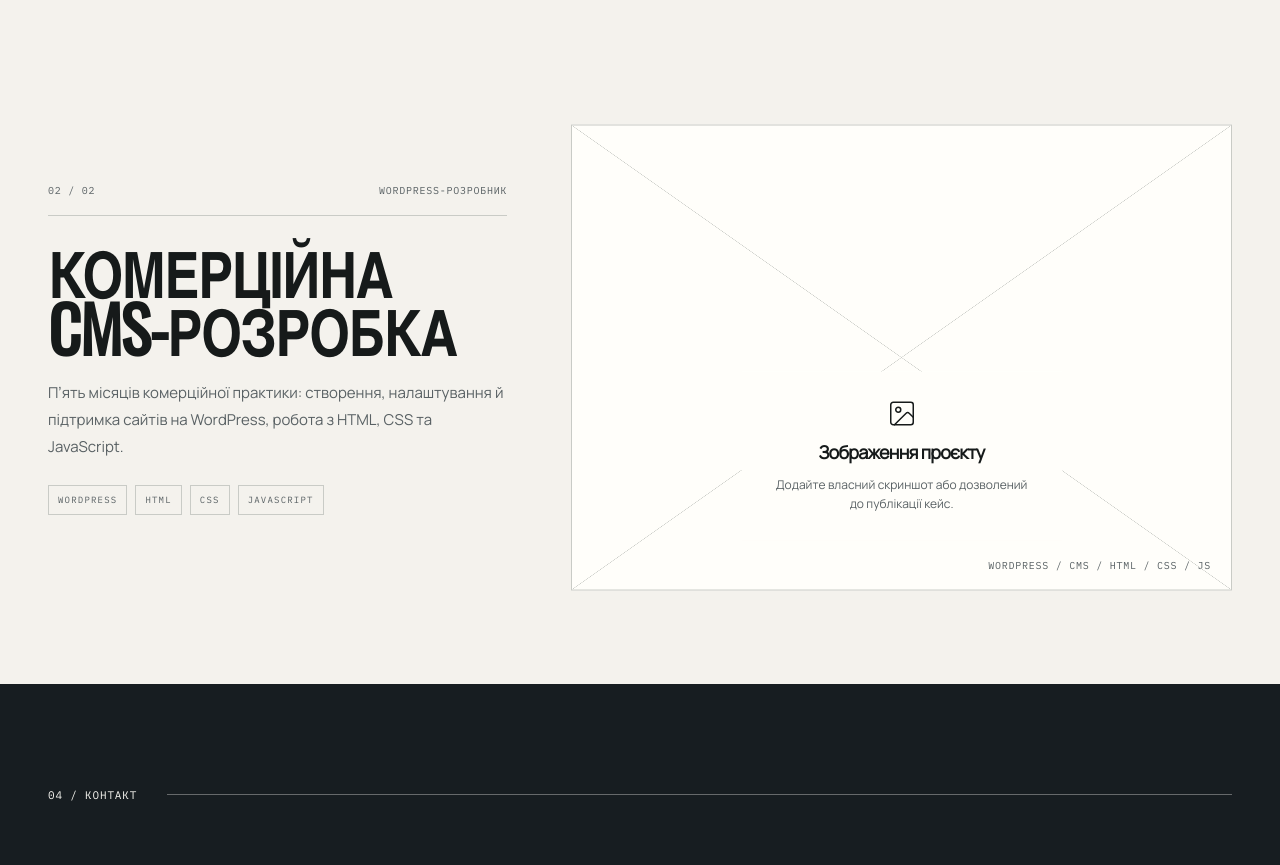
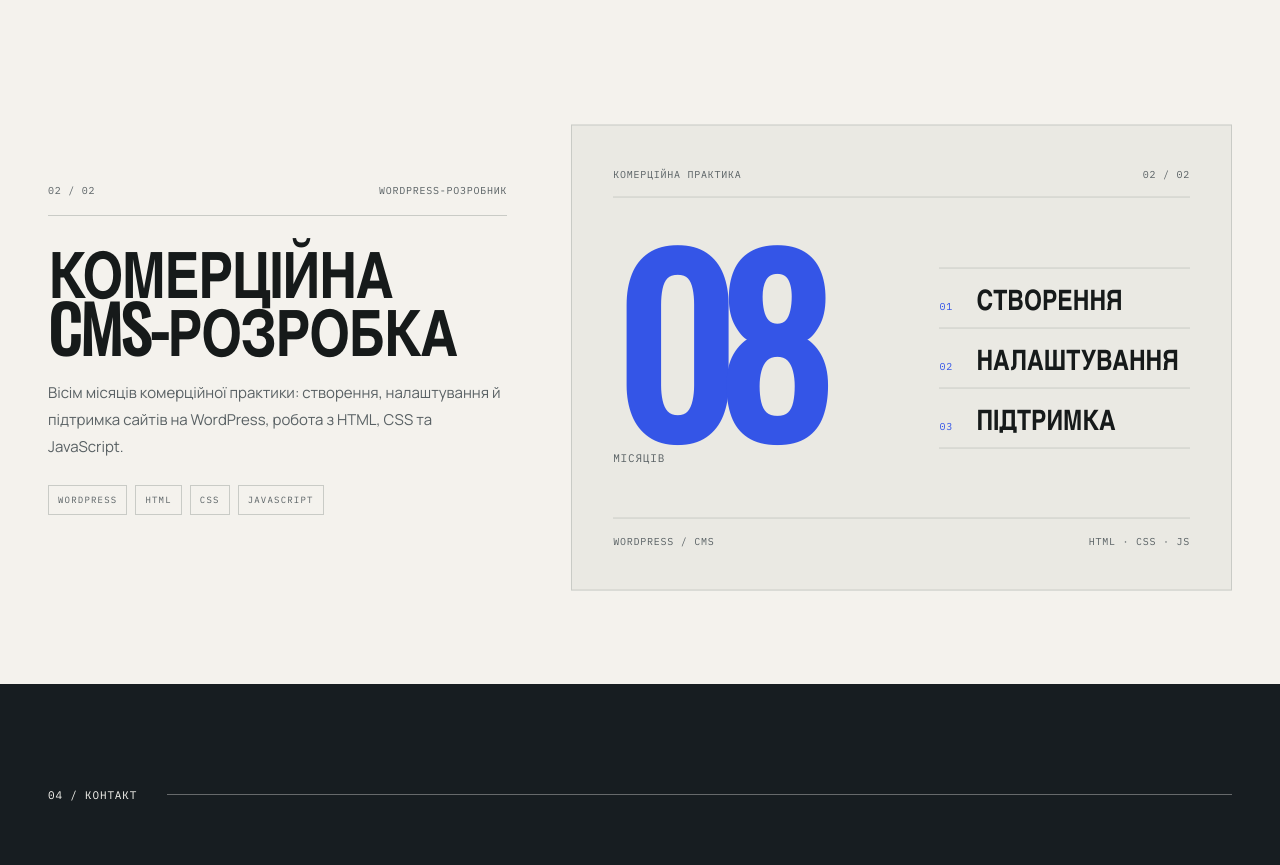
Before and after one commit to molnex/portfolio, a React (Vite) app: page / in a window 1280 px wide. Shown: the part 3500-4365 px from the top of the page. Built offline with nearby package versions, Linux system fonts and the light colour scheme.

Commit message:
Replace CMS placeholder with editorial experience graphic

```diff
--- a/src/components/Work.tsx
+++ b/src/components/Work.tsx
@@ -1,17 +1,22 @@
 import { motion, useReducedMotion, useScroll, useTransform, type MotionValue } from 'framer-motion';
-import { ArrowUpRight, Image as ImageIcon } from 'lucide-react';
+import { ArrowUpRight } from 'lucide-react';
 import { useRef } from 'react';
 import { useLanguage } from '../context/LanguageContext';
 import { copy } from '../content/copy';
 import { projects, type Project } from '../data/projects';
 import { fadeUp, maskLine, sectionViewport, stagger } from '../lib/motion';
 
-function ProjectVisual({ project, language, imageNeeded, imageNote, visualY }: { project: Project; language: 'uk' | 'en'; imageNeeded: string; imageNote: string; visualY: number | MotionValue<number> }) {
+function ProjectVisual({ project, language, visualY }: { project: Project; language: 'uk' | 'en'; visualY: number | MotionValue<number> }) {
   const previewCopy = copy[language];
-  if (project.kind === 'cms') return <motion.figure className="project-visual cms-visual" style={{ y: visualY }}>
-    <div className="cms-cross one" aria-hidden="true" /><div className="cms-cross two" aria-hidden="true" />
-    <div className="cms-placeholder"><ImageIcon size={30} strokeWidth={1.2} aria-hidden="true" /><strong>{imageNeeded}</strong><span>{imageNote}</span></div>
-    <figcaption className="mono visual-caption">WORDPRESS / CMS / HTML / CSS / JS</figcaption>
+  if (project.kind === 'cms') return <motion.figure className="project-visual cms-visual" style={{ y: visualY }} aria-label={previewCopy.work.cms.ariaLabel}>
+    <div className="cms-art" aria-hidden="true">
+      <div className="cms-topline mono"><span>{previewCopy.work.cms.eyebrow}</span><span>02 / 02</span></div>
+      <div className="cms-middle">
+        <div className="cms-duration"><strong>08</strong><span className="mono">{previewCopy.work.cms.months}</span></div>
+        <ol className="cms-stages">{previewCopy.work.cms.stages.map((stage, index) => <li key={stage}><span className="mono">0{index + 1}</span><strong>{stage}</strong></li>)}</ol>
+      </div>
+      <div className="cms-bottomline mono"><span>WORDPRESS / CMS</span><span>HTML · CSS · JS</span></div>
+    </div>
   </motion.figure>;
 
   return <motion.figure className="project-visual portfolio-visual" style={{ y: visualY }} aria-label={language === 'uk' ? 'Стилізований preview цього портфоліо' : 'Stylized preview of this portfolio'}>
@@ -31,7 +36,7 @@ function ProjectCard({ project, language, t }: { project: Project; language: 'uk
   const visualY = useTransform(scrollYProgress, [0, 1], [16, -16]);
 
   return <motion.article ref={cardRef} className={`project project-${project.kind}`} initial={reduced ? false : 'hidden'} whileInView="visible" viewport={sectionViewport} variants={fadeUp}>
-    <ProjectVisual project={project} language={language} imageNeeded={t.work.imageNeeded} imageNote={t.work.imageNote} visualY={reduced ? 0 : visualY} />
+    <ProjectVisual project={project} language={language} visualY={reduced ? 0 : visualY} />
     <div className="project-content">
       <div className="project-kicker mono"><span>{project.number} / 02</span><span>{project.role[language]}</span></div>
       <h3>{project.title[language]}</h3>
--- a/src/content/copy.ts
+++ b/src/content/copy.ts
@@ -8,7 +8,7 @@ type SiteCopy = {
   hero: { line1: string; line2: string; intro: string; body: string; viewWork: string; contact: string; scroll: string; availability: string; craft: string };
   about: { label: string; title: string; lead: string; detail: string; facts: { label: string; title: string; body: string }[] };
   stack: { label: string; title: string; intro: string; categories: Record<'ecosystem' | 'language' | 'styling' | 'animation' | 'commercial', string> };
-  work: { label: string; title: string; intro: string; live: string; source: string; imageNeeded: string; imageNote: string };
+  work: { label: string; title: string; intro: string; live: string; source: string; cms: { eyebrow: string; months: string; stages: [string, string, string]; ariaLabel: string } };
   contact: { label: string; title1: string; title2: string; intro: string; emailAction: string; copyright: string; backTop: string; socialLabel: string };
 };
 
@@ -35,7 +35,7 @@ export const copy: Record<Language, SiteCopy> = {
       ],
     },
     stack: { label: '02 / Інструменти', title: 'Технології в роботі.', intro: 'Мій робочий набір для побудови адаптивних інтерфейсів — від структури до руху.', categories: { ecosystem: 'Екосистема', language: 'Мова', styling: 'Стилі', animation: 'Анімація', commercial: 'CMS' } },
-    work: { label: '03 / Роботи', title: 'Вибрані проєкти.', intro: 'Особистий продукт і комерційна практика. Кожна робота — нагода поєднати увагу до деталей із чистою реалізацією.', live: 'Відкрити сайт', source: 'Переглянути код', imageNeeded: 'Зображення проєкту', imageNote: 'Додайте власний скриншот або дозволений до публікації кейс.' },
+    work: { label: '03 / Роботи', title: 'Вибрані проєкти.', intro: 'Особистий продукт і комерційна практика. Кожна робота — нагода поєднати увагу до деталей із чистою реалізацією.', live: 'Відкрити сайт', source: 'Переглянути код', cms: { eyebrow: 'Комерційна практика', months: 'місяців', stages: ['Створення', 'Налаштування', 'Підтримка'], ariaLabel: '8 місяців комерційної WordPress-практики: створення, налаштування та підтримка сайтів.' } },
     contact: { label: '04 / Контакт', title1: 'Є ідея?', title2: 'Поговорімо.', intro: 'Відкритий до frontend-ролей і цікавих цифрових продуктів.', emailAction: 'Написати листа', copyright: 'Василь Липка. Всі права захищено.', backTop: 'На початок', socialLabel: 'Соціальні мережі' },
   },
   en: {
@@ -60,7 +60,7 @@ export const copy: Record<Language, SiteCopy> = {
       ],
     },
     stack: { label: '02 / Toolkit', title: 'Tools of the trade.', intro: 'The tools I use to build responsive interfaces, from structure to motion.', categories: { ecosystem: 'Ecosystem', language: 'Language', styling: 'Styling', animation: 'Motion', commercial: 'CMS' } },
-    work: { label: '03 / Work', title: 'Selected work.', intro: 'A personal product and commercial practice. Each piece is a chance to pair careful details with clean implementation.', live: 'Visit website', source: 'View source', imageNeeded: 'Project imagery', imageNote: 'Add your own screenshot or a case study approved for publication.' },
+    work: { label: '03 / Work', title: 'Selected work.', intro: 'A personal product and commercial practice. Each piece is a chance to pair careful details with clean implementation.', live: 'Visit website', source: 'View source', cms: { eyebrow: 'Commercial practice', months: 'months', stages: ['Build', 'Configure', 'Maintain'], ariaLabel: '8 months of commercial WordPress practice: building, configuring and maintaining websites.' } },
     contact: { label: '04 / Contact', title1: 'Have an idea?', title2: "Let's talk.", intro: 'Open to frontend roles and thoughtful digital products.', emailAction: 'Send an email', copyright: 'Vasyl Lypka. All rights reserved.', backTop: 'Back to top', socialLabel: 'Social links' },
   },
 };
--- a/src/data/projects.ts
+++ b/src/data/projects.ts
@@ -29,8 +29,8 @@ export const projects: Project[] = [
     title: { uk: 'Комерційна CMS-розробка', en: 'Commercial CMS development' },
     role: { uk: 'WordPress-розробник', en: 'WordPress developer' },
     description: {
-      uk: 'Пʼять місяців комерційної практики: створення, налаштування й підтримка сайтів на WordPress, робота з HTML, CSS та JavaScript.',
-      en: 'Five months of commercial practice: building, configuring and maintaining WordPress sites, working with HTML, CSS and JavaScript.',
+      uk: 'Вісім місяців комерційної практики: створення, налаштування й підтримка сайтів на WordPress, робота з HTML, CSS та JavaScript.',
+      en: 'Eight months of commercial practice: building, configuring and maintaining WordPress sites, working with HTML, CSS and JavaScript.',
     },
     technologies: ['WordPress', 'HTML', 'CSS', 'JavaScript'],
   },
--- a/src/index.css
+++ b/src/index.css
@@ -163,14 +163,21 @@ svg { flex-shrink: 0; }
 .preview-blue { align-self: flex-start; margin-top: 5%; padding: 2% 3%; background: #3455e7; color: #fff; font: 500 clamp(4px, .45vw, 7px) 'IBM Plex Mono', monospace; }
 .preview-footer { display: flex; justify-content: space-between; padding: 2% 5%; border-top: 1px solid #c5c6c0; color: #555; font: 500 clamp(4px, .45vw, 7px) 'IBM Plex Mono', monospace; text-transform: uppercase; }
 .visual-caption { position: absolute; right: 20px; bottom: 17px; left: 20px; color: #f2f2ee; font-size: 10px; text-align: right; }
-.cms-visual { place-items: center; border: 1px solid var(--line); background: var(--surface); }
-.cms-visual::before, .cms-visual::after { position: absolute; inset: 0; pointer-events: none; content: ''; }
-.cms-visual::before { background: linear-gradient(to bottom right, transparent calc(50% - .5px), var(--line) 50%, transparent calc(50% + .5px)); }
-.cms-visual::after { background: linear-gradient(to top right, transparent calc(50% - .5px), var(--line) 50%, transparent calc(50% + .5px)); }
-.cms-placeholder { z-index: 1; display: grid; justify-items: center; gap: 10px; max-width: 320px; padding: 27px; background: var(--surface); color: var(--ink); text-align: center; }
-.cms-placeholder strong { font-size: 18px; font-weight: 600; letter-spacing: -.04em; }
-.cms-placeholder span { color: var(--muted); font-size: 12px; line-height: 1.55; }
-.cms-visual .visual-caption { color: var(--muted); }
+.cms-visual { display: flex; padding: clamp(22px, 3.2vw, 48px); border: 1px solid var(--line); background: var(--surface-alt); color: var(--ink); }
+.cms-art { display: flex; flex-direction: column; width: 100%; min-width: 0; }
+.cms-topline, .cms-bottomline { display: flex; justify-content: space-between; gap: 14px; color: var(--muted); font-size: 10px; line-height: 1.5; }
+.cms-topline { padding-bottom: 15px; border-bottom: 1px solid var(--line); }
+.cms-bottomline { padding-top: 15px; border-top: 1px solid var(--line); }
+.cms-middle { display: grid; grid-template-columns: minmax(0, 1.1fr) minmax(0, .9fr); align-items: center; flex: 1; gap: 20px; min-height: 0; }
+.cms-duration { display: flex; flex-direction: column; align-items: flex-start; min-width: 0; }
+.cms-duration strong { color: var(--accent); font: 700 clamp(146px, 18vw, 270px)/.78 'Oswald', 'Arial Narrow', sans-serif; letter-spacing: -.075em; transition: transform .6s cubic-bezier(.22,1,.36,1); }
+.cms-duration .mono { margin-top: 20px; color: var(--muted); font-size: 11px; }
+.cms-stages { width: 100%; padding: 0; margin: 0; border-top: 1px solid var(--line); list-style: none; }
+.cms-stages li { display: grid; grid-template-columns: 25px minmax(0, 1fr); align-items: baseline; gap: 12px; padding-block: 14px; border-bottom: 1px solid var(--line); transition: padding-left .35s cubic-bezier(.22,1,.36,1); }
+.cms-stages li .mono { color: var(--accent); font-size: 10px; }
+.cms-stages li strong { font: 700 clamp(21px, 2.2vw, 32px)/1 'Oswald', 'Arial Narrow', sans-serif; text-transform: uppercase; overflow-wrap: anywhere; }
+.project:hover .cms-duration strong { transform: translateY(-8px); }
+.project:hover .cms-stages li { padding-left: 5px; }
 .project-content { min-width: 0; }
 .project-kicker { display: flex; justify-content: space-between; gap: 18px; padding-bottom: 17px; border-bottom: 1px solid var(--line); color: var(--muted); font-size: 10px; }
 .project-content h3 { margin-top: 25px; font-family: 'Oswald', 'Arial Narrow', sans-serif; font-size: clamp(48px, 5vw, 80px); font-weight: 700; line-height: .9; letter-spacing: -.02em; text-transform: uppercase; }
@@ -223,6 +230,7 @@ svg { flex-shrink: 0; }
   .stack-intro .section-title { margin-top: 38px; }
   .project, .project-cms { grid-template-columns: 1fr; gap: 30px; }
   .project-cms .project-visual { order: 0; }
+  .cms-duration strong { font-size: clamp(180px, 28vw, 230px); }
   .project-content h3 { font-size: clamp(52px, 8vw, 75px); }
   .contact-main { grid-template-columns: 1fr; gap: 40px; }
   .contact-title { font-size: clamp(5.7rem, 10vw, 8rem); }
@@ -265,6 +273,14 @@ svg { flex-shrink: 0; }
   .work-heading .body-copy { margin-top: 20px; }
   .project-visual { min-height: 245px; }
   .portfolio-visual { padding: 28px; }
+  .cms-visual { min-height: 280px; padding: 20px; }
+  .cms-topline, .cms-bottomline { gap: 7px; font-size: 8px; }
+  .cms-middle { grid-template-columns: minmax(0, .9fr) minmax(0, 1.1fr); gap: 5px; }
+  .cms-duration strong { font-size: clamp(100px, 30vw, 150px); }
+  .cms-duration .mono { margin-top: 12px; font-size: 9px; }
+  .cms-stages li { grid-template-columns: 15px minmax(0, 1fr); gap: 4px; padding-block: 8px; }
+  .cms-stages li .mono { font-size: 8px; }
+  .cms-stages li strong { font-size: clamp(13px, 4.1vw, 18px); }
   .preview-body strong { font-size: clamp(40px, 11vw, 65px); }
   .visual-caption { right: 11px; bottom: 10px; left: 11px; font-size: 7px; }
   .project-kicker { font-size: 9px; }
@@ -273,7 +289,7 @@ svg { flex-shrink: 0; }
   .project-links { gap: 20px; }
   .contact-section { padding-bottom: 0; }
   .contact-main { padding-top: 50px; padding-bottom: 90px; }
-  .contact-title { font-size: clamp(4.3rem, 17vw, 6rem); line-height: .98; }
+  .contact-title { font-size: clamp(2.8rem, 14vw, 5.5rem); line-height: .98; }
   .contact-side p { font-size: 19px; }
   .contact-email { font-size: 20px; }
   .site-footer { display: flex; flex-direction: column; align-items: start; gap: 22px; }
@@ -281,7 +297,7 @@ svg { flex-shrink: 0; }
 }
 
 @media (prefers-reduced-motion: no-preference) {
-  body, .about-section, .stack-section, .work-section, .contact-section, .cms-visual, .cms-placeholder { transition: background-color .45s ease, color .45s ease, border-color .45s ease; }
+  body, .about-section, .stack-section, .work-section, .contact-section, .cms-visual { transition: background-color .45s ease, color .45s ease, border-color .45s ease; }
 }
 
 @media (prefers-reduced-motion: reduce) {
```
Also changed, not shown: 1 other file (tests, documents, lock files or other folders).
